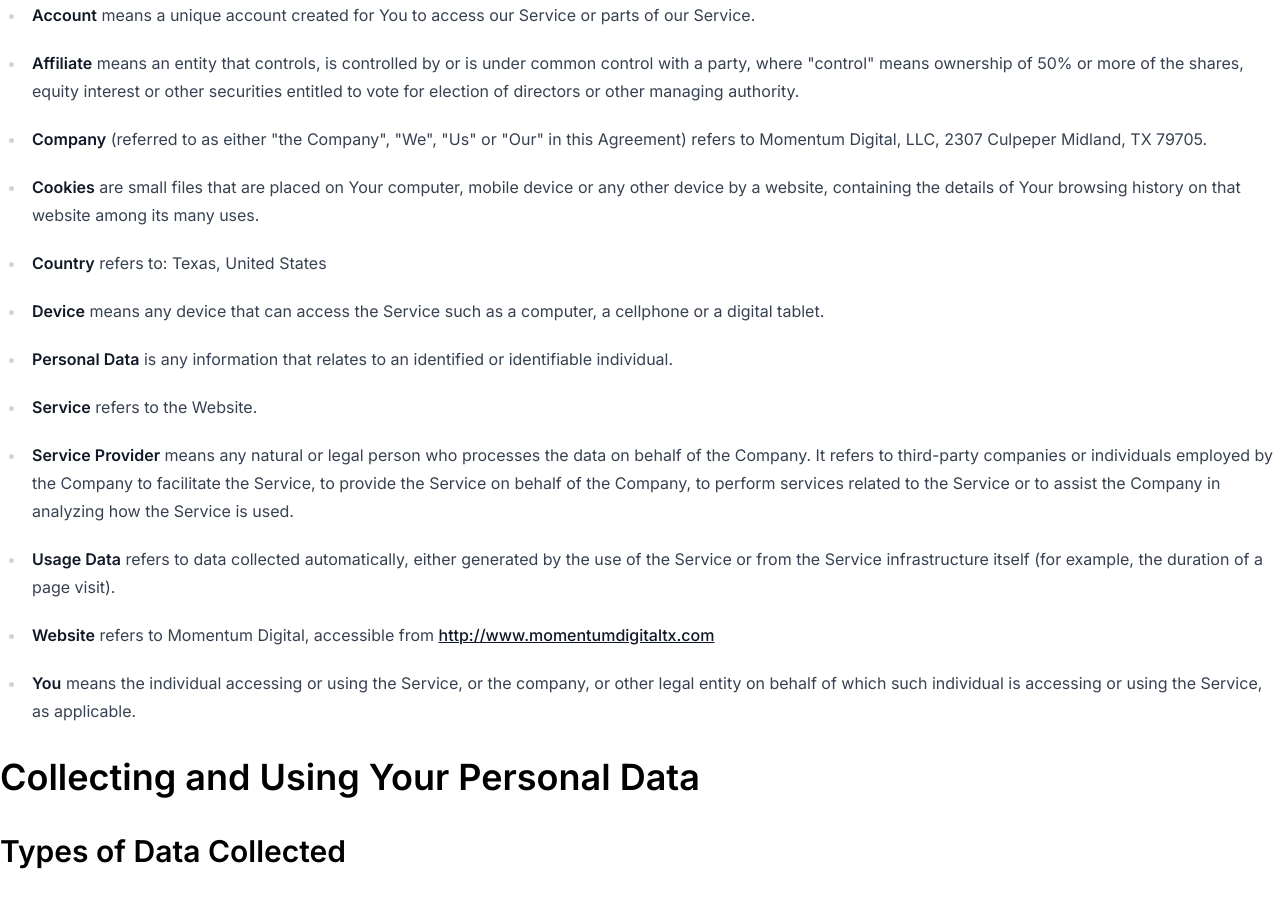
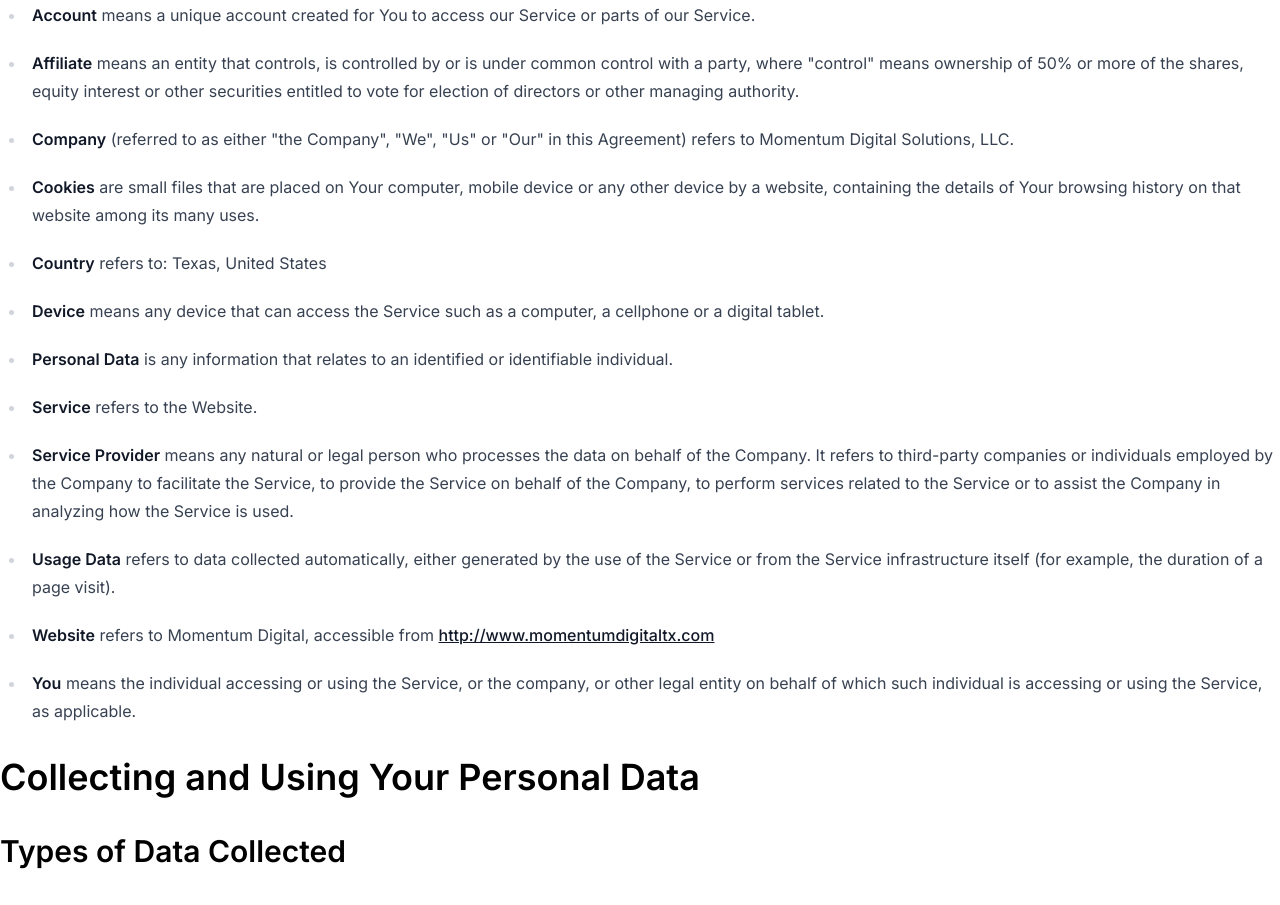
Before and after one commit to appjitsu/momentum-web, a Next.js app: page /privacy-policy in a window 1280 px wide. Shown: the part 800-1705 px from the top of the page. Built offline with nearby package versions, Linux system fonts and the light colour scheme.

Commit message:
content updates

```diff
--- a/app/(mdx)/privacy-policy/page.mdx
+++ b/app/(mdx)/privacy-policy/page.mdx
@@ -31,8 +31,7 @@
     election of directors or other managing authority.
 
 -   **Company** (referred to as either "the Company", "We", "Us" or "Our" in
-    this Agreement) refers to Momentum Digital, LLC, 2307 Culpeper Midland,
-    TX 79705.
+    this Agreement) refers to Momentum Digital Solutions, LLC.
 
 -   **Cookies** are small files that are placed on Your computer, mobile device
     or any other device by a website, containing the details of Your browsing
--- a/app/(mdx)/terms-of-use/page.mdx
+++ b/app/(mdx)/terms-of-use/page.mdx
@@ -23,8 +23,7 @@
 
 -   **Country** refers to: Texas, United States
 -   **Company** (referred to as either "the Company", "We", "Us" or "Our" in
-    this Agreement) refers to Momentum Digital, LLC, 2307 Culpeper Midland,
-    TX 79705.
+    this Agreement) refers to Momentum Digital Solutions, LLC.
 
 -   **Device** means any device that can access the Service such as a computer,
     a cellphone or a digital tablet.
```
